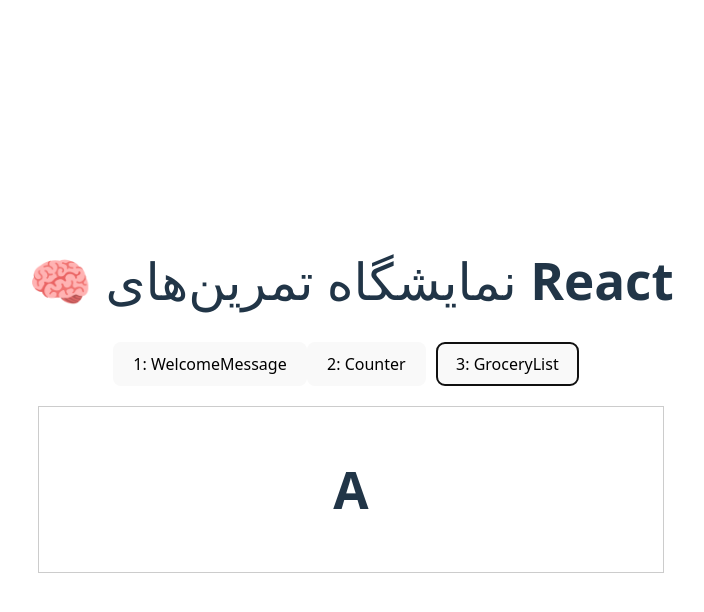
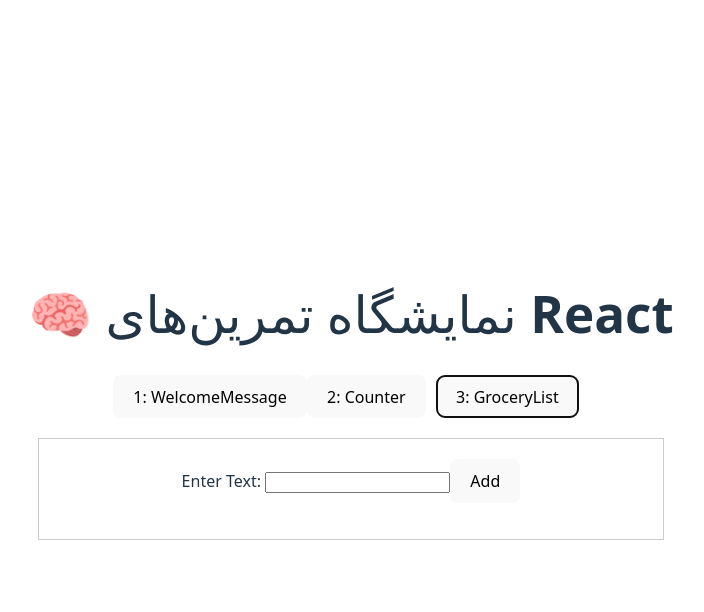
Before and after one commit to Ali-jalili/React-Learning-Protocols, a React (Vite) app: page / in a window 1280 px wide. Both pictures are taken after a click on the button "3: GroceryList". Shown: the top 612 px of the page, without its empty margins (289-993 px from the left). Built offline with nearby package versions, Linux system fonts and the light colour scheme.

Commit message:
`Removed GroceryList component and updated import in GroceryListDemo component`

```diff
--- a/src/components/03-GroceryList/GroceryList.jsx
+++ /dev/null
@@ -1,11 +0,0 @@
-/** @format */
-
-function GroceryList() {
-  return (
-    <div>
-      <h1>A</h1>
-    </div>
-  );
-}
-
-export default GroceryList;
--- a/src/components/03-GroceryList/GroceryListDemo.jsx
+++ b/src/components/03-GroceryList/GroceryListDemo.jsx
@@ -1,6 +1,6 @@
 /** @format */
 
-import GroceryList from "./GroceryList";
+import GroceryList from "./components/GroceryList";
 
 function GroceryListDemo() {
   return (
--- /dev/null
+++ b/src/components/03-GroceryList/ItemList.jsx
@@ -0,0 +1,19 @@
+/** @format */
+
+// import { testData } from "./components/data";
+
+function ItemList({ item, onDeleteItem }) {
+  return (
+    <ul>
+      {item.map((item) => (
+        <li key={item.id}>
+          {" "}
+          {item.text}{" "}
+          <button onClick={() => onDeleteItem(item.id)}>delete</button>{" "}
+        </li>
+      ))}
+    </ul>
+  );
+}
+
+export default ItemList;
--- /dev/null
+++ b/src/components/03-GroceryList/components/Button.jsx
@@ -0,0 +1,7 @@
+/** @format */
+
+function Button({ children, onClick }) {
+  return <button onClick={onClick}>{children}</button>;
+}
+
+export default Button;
--- /dev/null
+++ b/src/components/03-GroceryList/components/GroceryList.jsx
@@ -0,0 +1,56 @@
+/** @format */
+
+import { useState } from "react";
+import ItemList from "../ItemList";
+import InputItem from "./inputItem";
+
+function GroceryList() {
+  const [inputValue, setInputValue] = useState("");
+  const [item, setItem] = useState([]);
+
+  function handleInputChange(value) {
+    setInputValue(value);
+
+    // console.log(inputValue);
+  }
+
+  function handleAddItem(e) {
+    e.preventDefault();
+    const id = crypto.randomUUID();
+
+    const newItem = {
+      id,
+      text: inputValue,
+    };
+
+    if (!inputValue.trim()) return;
+    setItem((item) => [...item, newItem]);
+
+    setInputValue("");
+
+    // console.log(item);
+  }
+
+  function handleDelete(id) {
+    setItem((item) => item.filter((item) => item.id !== id));
+  }
+
+  function handelClearList() {
+    if (!item) return;
+    setItem([]);
+  }
+
+  return (
+    <div>
+      <InputItem
+        inputValue={inputValue}
+        onInputChange={handleInputChange}
+        onAddItem={handleAddItem}
+      />
+      <ItemList item={item} onDeleteItem={handleDelete} />
+      {!item.length === 0 && <button onClick={handelClearList}>Clear</button>}
+    </div>
+  );
+}
+
+export default GroceryList;
--- /dev/null
+++ b/src/components/03-GroceryList/components/InputItem.jsx
@@ -0,0 +1,19 @@
+/** @format */
+
+import Button from "./Button";
+
+function InputItem({ inputValue, onInputChange, onAddItem }) {
+  return (
+    <form>
+      <label>Enter Text: </label>
+      <input
+        type="text"
+        value={inputValue}
+        onChange={(e) => onInputChange(e.target.value)}
+      />
+      <Button onClick={onAddItem}>Add</Button>
+    </form>
+  );
+}
+
+export default InputItem;
--- /dev/null
+++ b/src/components/03-GroceryList/components/data.js
@@ -0,0 +1,14 @@
+export const testData = [
+    {
+        id: 1,
+        text: "Test Data1"
+    },
+    {
+        id: 2,
+        text: "Test Data2"
+    },
+    {
+        id: 3,
+        text: "Test Data3"
+    }
+]
```
